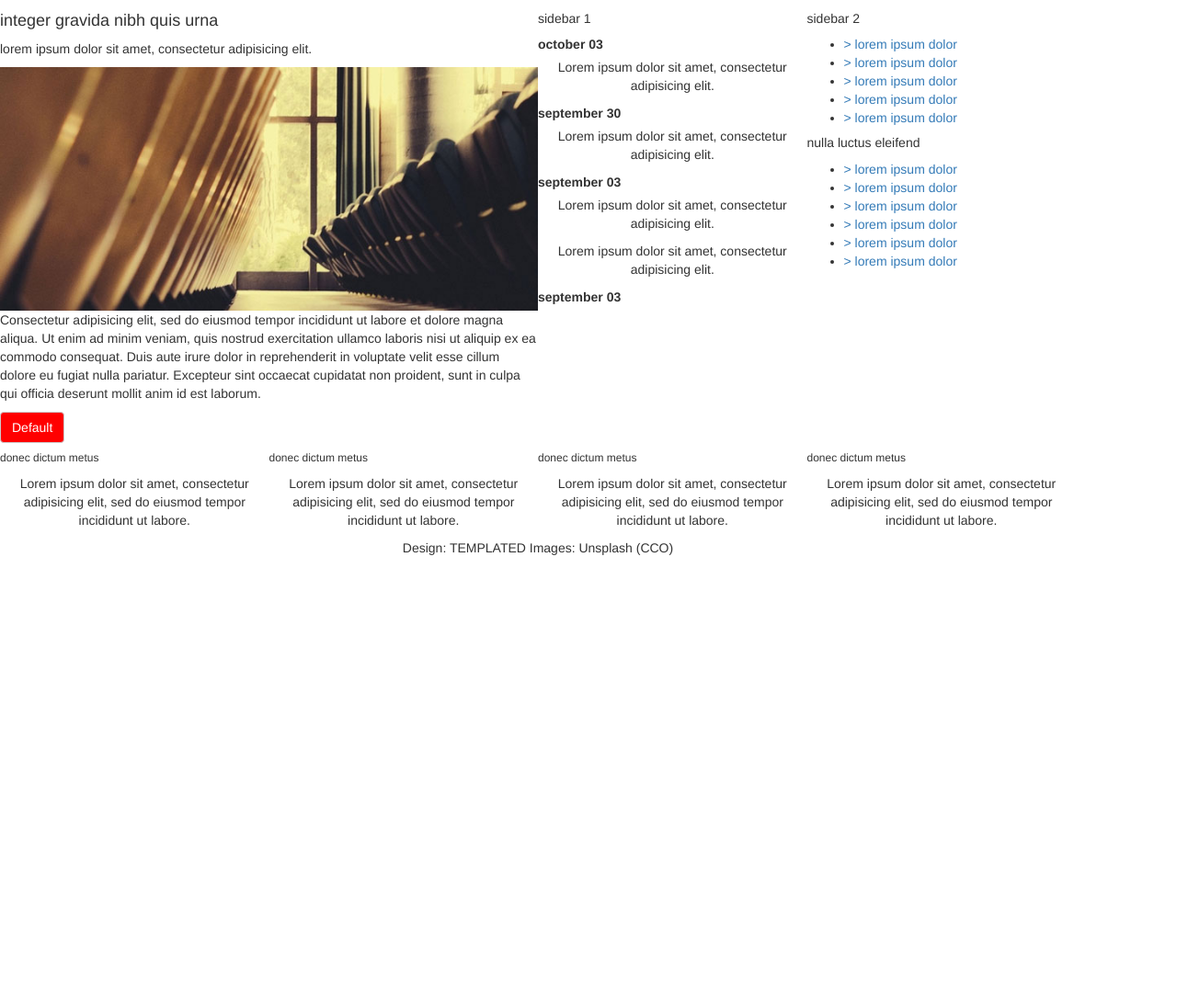
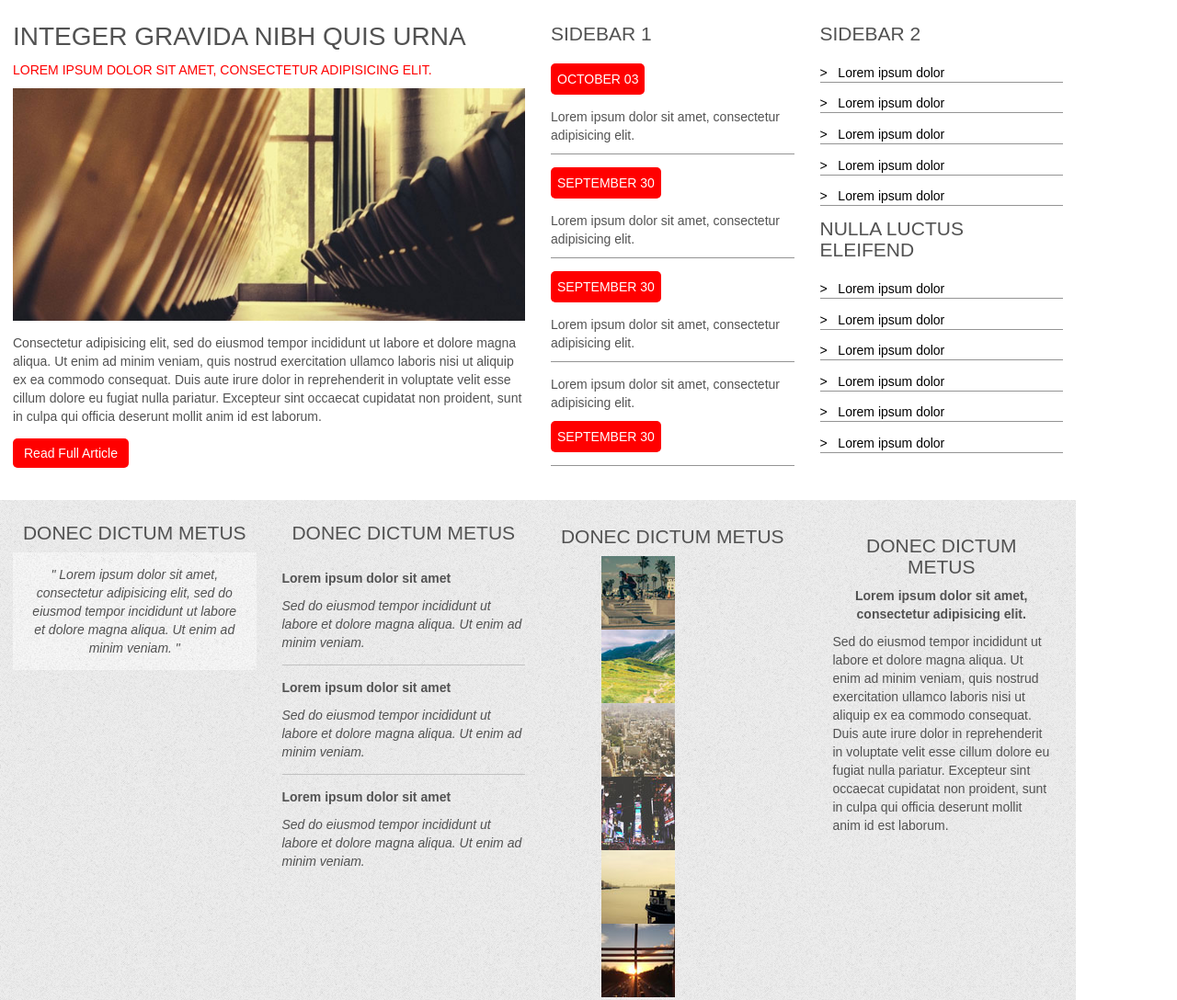
Before and after one commit to Juandarov/new_challenge_6, a website: page index.html in a window 1280 px wide. Shown: the part 1035-2123 px from the top of the page at 92% size. Before the commit the page ends 1651 px from the top, so only its background shows below. Drawn offline with nearby package versions, Linux system fonts and the light colour scheme.

Commit message:
mobile finish

```diff
--- a/index.html
+++ b/index.html
@@ -127,7 +127,7 @@
                     <img src="static/images/pics03.jpg" alt="pic3">
                     <p>Consectetur adipisicing elit, sed do eiusmod tempor incididunt ut labore et dolore magna aliqua. Ut enim ad minim veniam, quis nostrud exercitation ullamco laboris nisi ut aliquip ex ea commodo consequat. Duis aute irure dolor in reprehenderit
                         in voluptate velit esse cillum dolore eu fugiat nulla pariatur. Excepteur sint occaecat cupidatat non proident, sunt in culpa qui officia deserunt mollit anim id est laborum.</p>
-                    <button type="button" class="btn btn-default">Default</button>
+                    <button type="button" class="btn btn-default">Read Full Article</button>
                 </main>
             </div>
 
@@ -149,13 +149,13 @@
                             </article>
 
                             <article>
-                                <label>september 03</label>
+                                <label>september 30</label>
                                 <p>Lorem ipsum dolor sit amet, consectetur adipisicing elit.</p>
                             </article>
 
                             <article>
                                 <p>Lorem ipsum dolor sit amet, consectetur adipisicing elit.</p>
-                                <label>september 03</label>
+                                <label>september 30</label>
                             </article>
                         </aside>
                     </div>
@@ -164,21 +164,21 @@
                         <aside class="second">
                             <h5>sidebar 2</h5>
                             <ul>
-                                <li><a href=""> > lorem ipsum dolor</a></li>
-                                <li><a href=""> > lorem ipsum dolor</a></li>
-                                <li><a href=""> > lorem ipsum dolor</a></li>
-                                <li><a href=""> > lorem ipsum dolor</a></li>
-                                <li><a href=""> > lorem ipsum dolor</a></li>
+                                <li><a href=""> > &nbsp; Lorem ipsum dolor</a></li>
+                                <li><a href=""> > &nbsp; Lorem ipsum dolor</a></li>
+                                <li><a href=""> > &nbsp; Lorem ipsum dolor</a></li>
+                                <li><a href=""> > &nbsp; Lorem ipsum dolor</a></li>
+                                <li><a href=""> > &nbsp; Lorem ipsum dolor</a></li>
                             </ul>
 
                             <h5>nulla luctus eleifend</h5>
                             <ul>
-                                <li><a href=""> > lorem ipsum dolor</a></li>
-                                <li><a href=""> > lorem ipsum dolor</a></li>
-                                <li><a href=""> > lorem ipsum dolor</a></li>
-                                <li><a href=""> > lorem ipsum dolor</a></li>
-                                <li><a href=""> > lorem ipsum dolor</a></li>
-                                <li><a href=""> > lorem ipsum dolor</a></li>
+                                <li><a href=""> > &nbsp; Lorem ipsum dolor</a></li>
+                                <li><a href=""> > &nbsp; Lorem ipsum dolor</a></li>
+                                <li><a href=""> > &nbsp; Lorem ipsum dolor</a></li>
+                                <li><a href=""> > &nbsp; Lorem ipsum dolor</a></li>
+                                <li><a href=""> > &nbsp; Lorem ipsum dolor</a></li>
+                                <li><a href=""> > &nbsp; Lorem ipsum dolor</a></li>
                             </ul>
                         </aside>
                     </div>
@@ -193,30 +193,46 @@
                     <div class="row">
 
                         <div class="col-sm-6 col-md-3">
-                            <article class="one">
+                            <article id="one">
                                 <h6>donec dictum metus</h6>
-                                <p>Lorem ipsum dolor sit amet, consectetur adipisicing elit, sed do eiusmod tempor incididunt ut labore.</p>
+                                <p>" Lorem ipsum dolor sit amet, consectetur adipisicing elit, sed do eiusmod tempor incididunt ut labore et dolore magna aliqua. Ut enim ad minim veniam. "</p>
                             </article>
                         </div>
 
                         <div class="col-sm-6 col-md-3">
-                            <article class="one">
+                            <article id="two">
                                 <h6>donec dictum metus</h6>
-                                <p>Lorem ipsum dolor sit amet, consectetur adipisicing elit, sed do eiusmod tempor incididunt ut labore.</p>
+                                <p>Lorem ipsum dolor sit amet</p>
+                                <span>Sed do eiusmod tempor incididunt ut labore et dolore magna aliqua. Ut enim ad minim veniam.</span>
+
+                                <p>Lorem ipsum dolor sit amet</p>
+                                <span>Sed do eiusmod tempor incididunt ut labore et dolore magna aliqua. Ut enim ad minim veniam.</span>
+
+                                <p>Lorem ipsum dolor sit amet</p>
+                                <span>Sed do eiusmod tempor incididunt ut labore et dolore magna aliqua. Ut enim ad minim veniam.</span>
                             </article>
                         </div>
 
                         <div class="col-sm-6 col-md-3">
-                            <article class="one">
+                            <article id="three">
                                 <h6>donec dictum metus</h6>
-                                <p>Lorem ipsum dolor sit amet, consectetur adipisicing elit, sed do eiusmod tempor incididunt ut labore.</p>
+                                <section>
+                                    <img src="static/images/pics07.jpg" alt="pic7">
+                                    <img src="static/images/pics08.jpg" alt="pic8">
+                                    <img src="static/images/pics09.jpg" alt="pic9">
+                                    <img src="static/images/pics10.jpg" alt="pic10">
+                                    <img src="static/images/pics11.jpg" alt="pic11">
+                                    <img src="static/images/pics12.jpg" alt="pic12">
+                                </section>
+                                <button type="button" class="btn btn-default">More Collections</button>
                             </article>
                         </div>
 
                         <div class="col-sm-6 col-md-3">
-                            <article class="one">
+                            <article id="four">
                                 <h6>donec dictum metus</h6>
-                                <p>Lorem ipsum dolor sit amet, consectetur adipisicing elit, sed do eiusmod tempor incididunt ut labore.</p>
+                                <p>Lorem ipsum dolor sit amet, consectetur adipisicing elit.</p>
+                                <span>Sed do eiusmod tempor incididunt ut labore et dolore magna aliqua. Ut enim ad minim veniam, quis nostrud exercitation ullamco laboris nisi ut aliquip ex ea commodo consequat. Duis aute irure dolor in reprehenderit in voluptate velit esse cillum dolore eu fugiat nulla pariatur. Excepteur sint occaecat cupidatat non proident, sunt in culpa qui officia deserunt mollit anim id est laborum.</span>
                             </article>
                         </div>
 
--- a/static/css/style.css
+++ b/static/css/style.css
@@ -1,6 +1,11 @@
 .nopadding, div {
    padding: 0 !important;
    margin: 0 !important;
+}
+
+* {
+    font-family: Arial;
+    color: #525252;
 }
 
 
@@ -31,6 +36,10 @@ header #mainpic {
     width: 100%;
 }
 
+.nav li {
+    margin-left: 2em;
+}
+
 /*.premier */
 
 h2 {
@@ -49,6 +58,8 @@ article p {
 }
 
 .btn-default {
+    border: none;
+    border-radius: 5px;
     background-color: red;
     color: white;
 }
@@ -77,6 +88,82 @@ div.col-md-4:nth-child(1) > article:nth-child(1) {
     text-align: center;
 }
 
+/*MAIN*/
+
+main {
+    padding: 1em;
+}
+
+h4 {
+    text-transform: uppercase;
+    font-size: 2em;
+}
+
+.col-sm-12 > main:nth-child(1) > p:nth-child(2) {
+    text-transform: uppercase;
+    font-size: 1em;
+    color: #FF0000;
+}
+
+.col-sm-12 > main:nth-child(1) > p:nth-child(4) {
+    margin: 1em 0;
+}
+
+button.btn:nth-child(5) {
+    border: none;
+    border-radius: 5px;
+    margin-bottom: 1.5em;
+}
+
+/*SIDEBAR 1 AND 2*/
+
+.first, .second {
+    padding: 1em;
+}
+
+h5 {
+    font-size: 1.5em;
+    text-transform: uppercase;
+    margin-bottom: 1em;
+}
+
+.first p {
+    text-align: left;
+}
+
+label {
+    background-color: #FF0000;
+    color: white;
+    padding: 0.5em;
+    font-weight: normal;
+    text-transform: uppercase;
+    border-radius: 5px;
+    margin-bottom: 1em;
+}
+
+.first article {
+    border-bottom: solid 0.5px rgb(148, 148, 148);
+    border-bottom-width: thin;
+    margin-bottom: 1em;
+}
+
+.second ul {
+    padding: 0;
+}
+
+.second li {
+    list-style: none;
+    text-align: left;
+    margin: 0.9em 0;
+    border-bottom: solid 0.5px rgb(148, 148, 148);
+}
+
+.second a {
+    color: black;
+    font-weight: normal;
+}
+
+
 
 /*div pad and mar*/
 
@@ -104,7 +191,86 @@ h1 {
 
 /*footer*/
 
+h6 {
+    font-size: 1.5em;
+    text-transform: uppercase;
+    text-align: center;
+}
+
 .rights {
+    background-image: url(../images/bas-de-page.png);
     display: flex;
     justify-content: center;
 }
+
+footer {
+    background-image: url(../images/footer.png);
+}
+
+#one {
+    padding: 1em;
+}
+
+#one p {
+    background-image: url(../images/citation.jpg);
+    font-style: italic;
+    padding: 1em;
+}
+
+
+
+#two {
+    padding: 1em;
+}
+
+#two p, span {
+    text-align: left;
+
+}
+
+#two p {
+    font-size: 1em;
+    font-weight: bold;
+    border-top: solid 0.5px rgb(193, 193, 193);
+    padding-top: 1em;
+    margin-top: 1em;
+}
+
+#two > p:nth-child(2) {
+    border: none;
+}
+
+#two span {
+    font-size: 1em;
+    font-style: italic;
+}
+
+#three {
+    margin-top: 2em;
+
+}
+
+#three section {
+    width: 52.5%;
+    margin: auto;
+}
+
+button.btn:nth-child(3) {
+    margin-top: 1em;
+    text-align: center;
+    margin-left: 8em;
+
+}
+
+#four {
+    padding: 2em;
+}
+
+#four p {
+    font-weight: bold;
+}
+
+.rights > p:nth-child(1) {
+    margin-top: 1em;
+    margin-bottom: 1em;
+}
```
